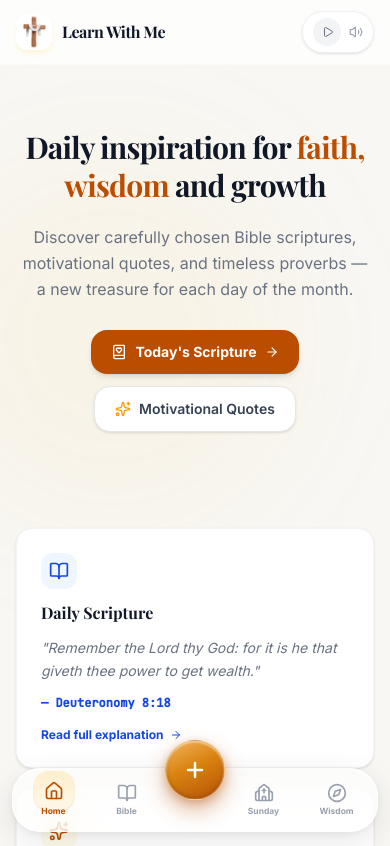
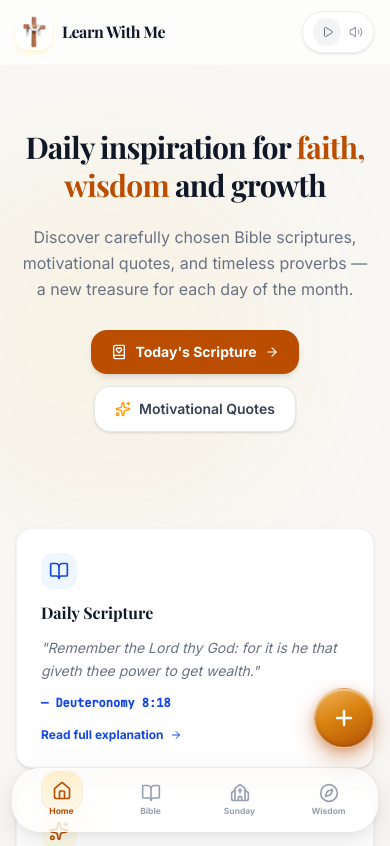
Before and after one commit to Philemon12421/Learn-the-bible-with-me, a React (Vite) app: page / in a window 390 px wide. Shown: the top 846 px of the page. Built offline with nearby package versions, Linux system fonts and the light colour scheme; a web font is replaced by a local one.

Commit message:
Update MobileNavBar.tsx

```diff
--- a/src/components/MobileNavBar.tsx
+++ b/src/components/MobileNavBar.tsx
@@ -76,35 +76,27 @@ export default function MobileNavBar({ currentView, setCurrentView }: MobileNavB
 
   return (
     <>
-      {/* GLASSY 4-TAB BAR */}
+      {/* GLASSY 4-TAB BAR — plain even row, no notch; the FAB floats independently */}
       <nav
         aria-label="Mobile navigation"
         className="md:hidden fixed bottom-3 inset-x-3 h-16 z-40 glass-bar rounded-[28px]"
       >
-        <div className="relative h-full flex items-stretch px-1">
-          <div className="flex-1 grid grid-cols-2">
-            {PRIMARY.slice(0, 2).map(renderTab)}
-          </div>
-          <div className="w-16 flex-shrink-0" aria-hidden="true" />
-          <div className="flex-1 grid grid-cols-2">
-            {PRIMARY.slice(2, 4).map(renderTab)}
-          </div>
+        <div className="relative h-full grid grid-cols-4 px-1">
+          {PRIMARY.map(renderTab)}
         </div>
       </nav>
 
-      {/* FLOATING 3D GLASS FAB */}
-      <div className="md:hidden fixed bottom-11 inset-x-0 z-50 flex justify-center pointer-events-none">
+      {/* FLOATING 3D GLASS FAB — detached from the bar, bottom-right corner */}
       <button
         onClick={() => (panelVisible ? closePanel() : openPanel())}
         aria-label={panelVisible ? 'Close menu' : 'More pages'}
         aria-expanded={panelVisible}
-          className={`pointer-events-auto fab-glass ${isSecondaryActive ? 'fab-glass--active' : ''}`}
+        className={`md:hidden fixed bottom-24 right-4 z-50 fab-glass ${isSecondaryActive ? 'fab-glass--active' : ''}`}
       >
         <Plus className={`w-6 h-6 text-white transition-transform duration-300 ${panelVisible ? 'rotate-45' : ''}`} strokeWidth={2.5} />
       </button>
-      </div>
 
-      {/* BACKDROP + EXPANDING GLASS PANEL */}
+      {/* BACKDROP + EXPANDING GLASS PANEL — pops from the FAB's corner */}
       {panelMounted && (
         <>
           <div
@@ -115,7 +107,7 @@ export default function MobileNavBar({ currentView, setCurrentView }: MobileNavB
             onTransitionEnd={(e) => {
               if (e.propertyName === 'transform' && !panelVisible) setPanelMounted(false);
             }}
-            className={`md:hidden fixed bottom-24 inset-x-5 z-50 glass-panel ${panelVisible ? 'glass-panel--open' : ''}`}
+            className={`md:hidden fixed bottom-[172px] right-4 left-4 z-50 glass-panel glass-panel--from-corner ${panelVisible ? 'glass-panel--open' : ''}`}
           >
             <p className="text-[10px] font-bold uppercase tracking-widest text-gray-400 mb-3 px-1">
               More Pages
@@ -201,10 +193,13 @@ export default function MobileNavBar({ currentView, setCurrentView }: MobileNavB
           box-shadow:
             0 20px 50px rgba(17,17,17,0.18),
             inset 0 1px 0 rgba(255,255,255,0.8);
-          transform-origin: bottom center;
           transform: scale(0.35) translateY(16px);
           opacity: 0;
           transition: transform 0.38s cubic-bezier(0.34,1.56,0.64,1), opacity 0.25s ease;
+        }
+        .glass-panel--from-corner {
+          /* pops open anchored from the FAB's corner, not the panel's center */
+          transform-origin: bottom right;
         }
         .glass-panel--open {
           transform: scale(1) translateY(0);
```
Lines whose indentation alone changed are shown as unchanged.
